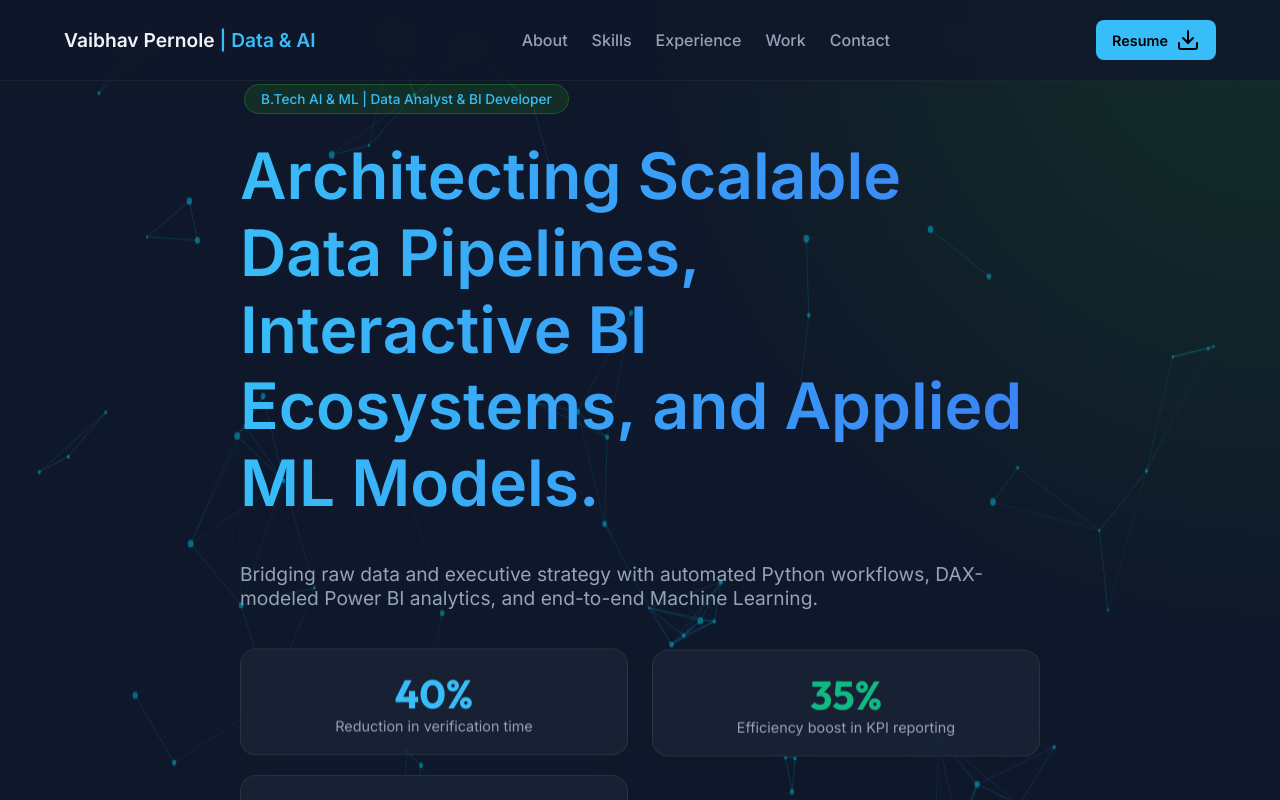
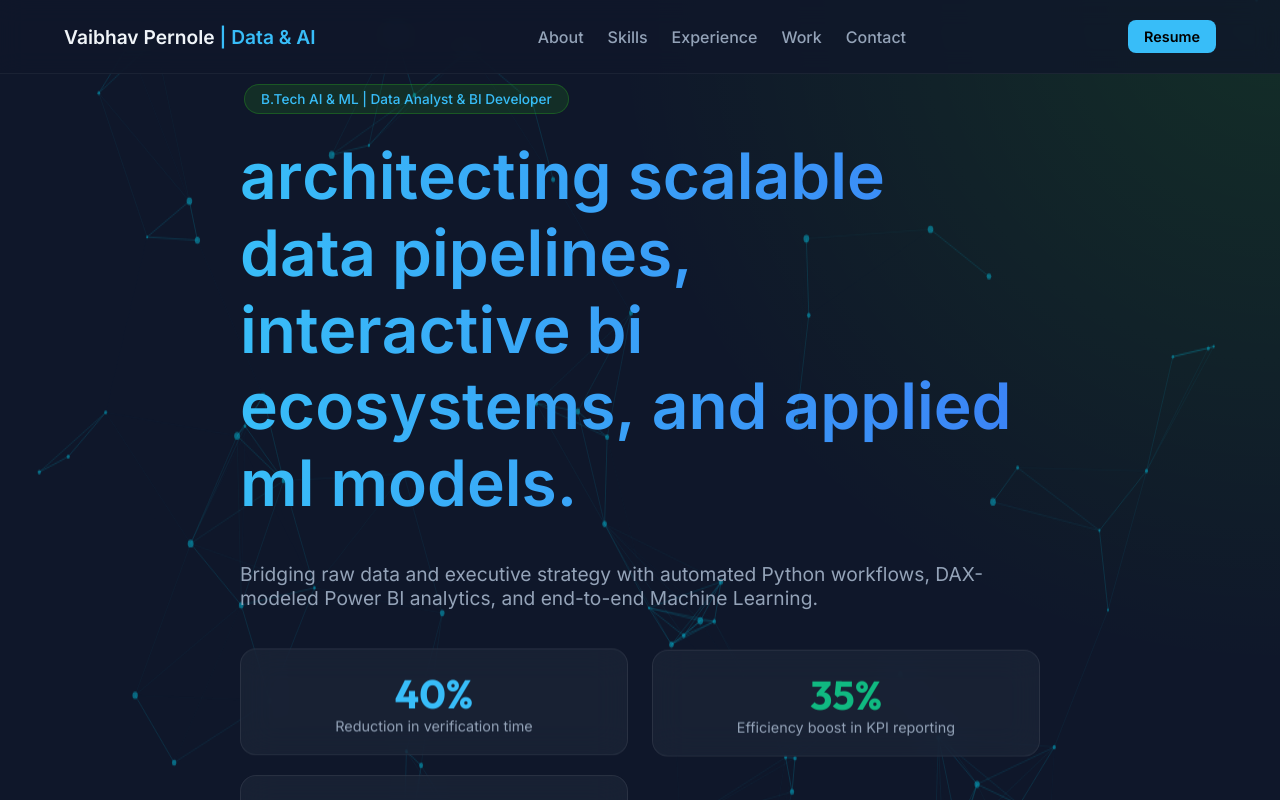
Before and after one commit to vaibhav72-hub/portfolio-github, a React (Vite) app: page / in a window 1280 px wide. Shown: the top 800 px of the page. Built offline with nearby package versions, Linux system fonts and the light colour scheme.

Commit message:
feat: update resume action to view in new tab and lowercase hero tagline

```diff
--- a/src/App.tsx
+++ b/src/App.tsx
@@ -1,6 +1,6 @@
 import React, { useState, useEffect } from 'react';
 import {
-  Download, ArrowRight, ExternalLink, Mail, MapPin,
+  ArrowRight, ExternalLink, Mail, MapPin,
   Phone, Award, Code, Database, LineChart, Cpu, Terminal
 } from 'lucide-react';
 import './index.css';
@@ -162,27 +162,6 @@ export default function App() {
     }
   };
 
-  const handleDownloadResume = async (e: React.MouseEvent) => {
-    e.preventDefault();
-    try {
-      const fileUrl = `${import.meta.env.BASE_URL}resume.pdf`;
-      const response = await fetch(fileUrl);
-      const blob = await response.blob();
-      const blobUrl = window.URL.createObjectURL(blob);
-
-      const link = document.createElement('a');
-      link.href = blobUrl;
-      link.download = 'Vaibhav_Pernole_Resume.pdf';
-      document.body.appendChild(link);
-      link.click();
-
-      window.URL.revokeObjectURL(blobUrl);
-      document.body.removeChild(link);
-    } catch (error) {
-      console.error("Download failed, falling back to opening in new tab", error);
-      window.open(`${import.meta.env.BASE_URL}resume.pdf`, '_blank');
-    }
-  };
 
   return (
     <div className="app-container">
@@ -199,8 +178,8 @@ export default function App() {
             <a href="#projects">Work</a>
             <a href="#contact">Contact</a>
           </div>
-          <MagneticButton as="a" href={`${import.meta.env.BASE_URL}resume.pdf`} onClick={handleDownloadResume} className="btn-primary" style={{ padding: "8px 16px", fontSize: "0.9rem", display: "flex", alignItems: "center", gap: "8px" }}>
-            Resume <Download className="w-4 h-4" />
+          <MagneticButton as="a" href={`${import.meta.env.BASE_URL}resume.pdf`} target="_blank" rel="noreferrer" className="btn-primary" style={{ padding: "8px 16px", fontSize: "0.9rem", display: "flex", alignItems: "center", gap: "8px" }}>
+            Resume
           </MagneticButton>
         </div>
       </nav>
@@ -213,7 +192,7 @@ export default function App() {
             <div className="badge reveal" style={{ marginBottom: "24px" }}>B.Tech AI & ML | Data Analyst & BI Developer</div>
             <div style={{ fontSize: "clamp(2rem, 8vw, 4rem)", marginBottom: "24px", fontWeight: "bold", lineHeight: 1.2 }}>
               <AnimatedText
-                text="Architecting Scalable Data Pipelines, Interactive BI Ecosystems, and Applied ML Models."
+                text="architecting scalable data pipelines, interactive bi ecosystems, and applied ml models."
                 className="text-gradient"
               />
             </div>
```
